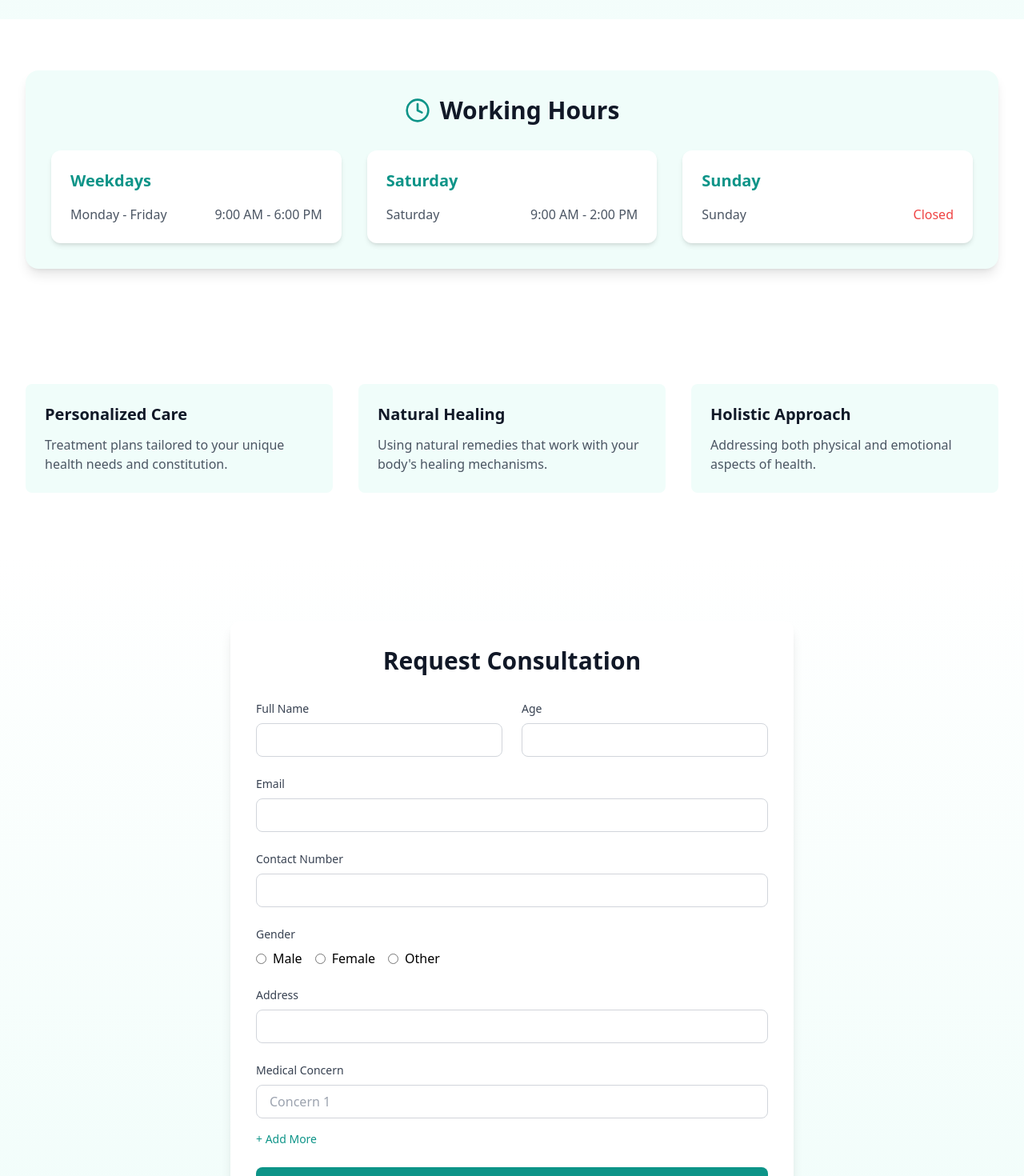
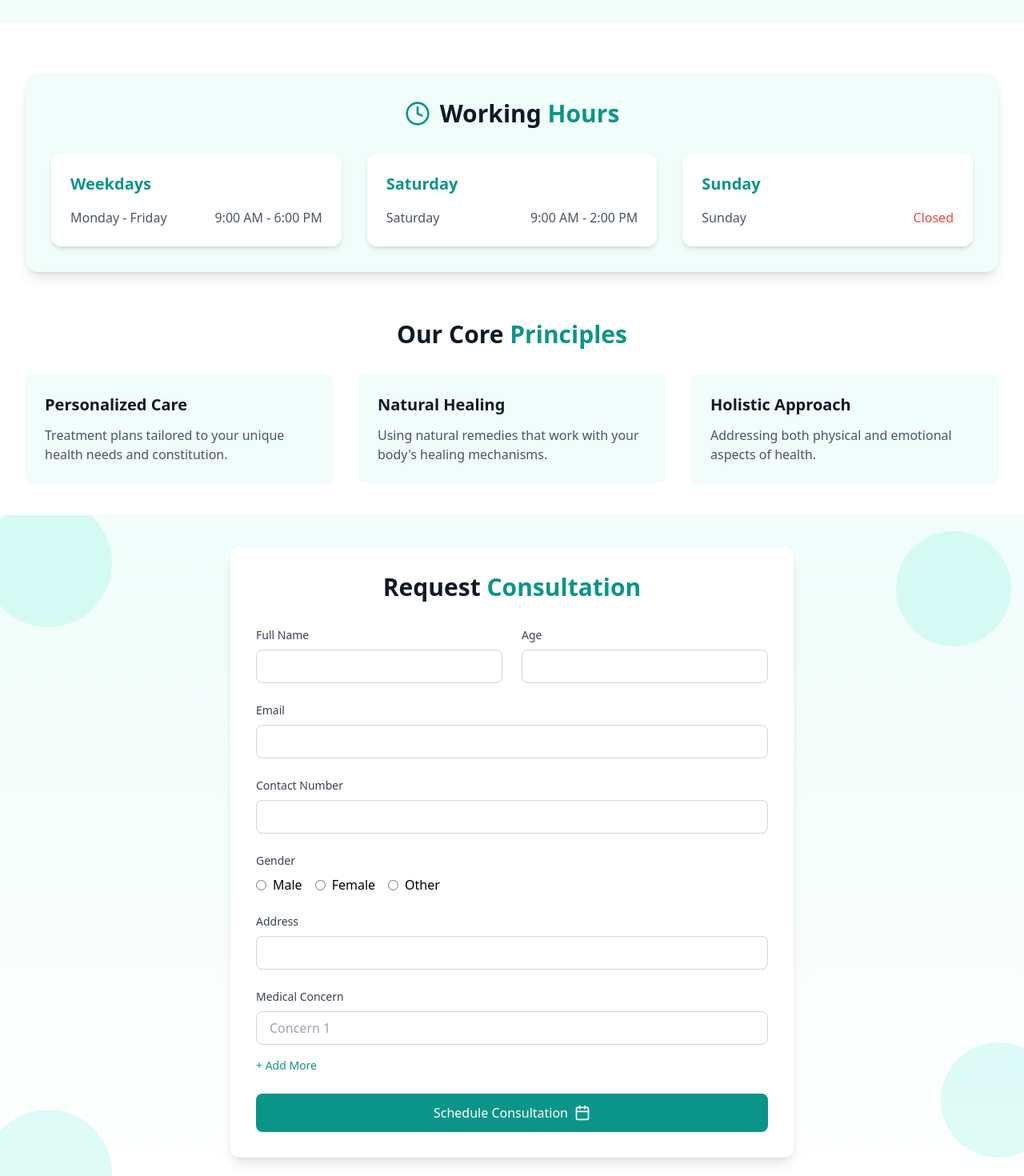
Before and after one commit to Mouneendra63/Project_Frontend, a React (Vite) app: page / in a window 1280 px wide. Shown: the part 500-1970 px from the top of the page at 80% size. Built offline with nearby package versions, Linux system fonts and the light colour scheme.

Commit message:
Done Refienments in the home page regarding colors

```diff
--- a/src/components/Navbar.tsx
+++ b/src/components/Navbar.tsx
@@ -6,7 +6,7 @@ const Navbar = () => {
   const [isOpen, setIsOpen] = useState(false);
 
   return (
-    <nav className="bg-white shadow-md">
+    <nav className="bg-white border-b-4 border-teal-600 text-gray-800 shadow-sm">
       <div className="max-w-7xl mx-auto px-4 sm:px-6 lg:px-8">
         <div className="flex justify-between h-16">
           <div className="flex items-center">
--- a/src/pages/Home.tsx
+++ b/src/pages/Home.tsx
@@ -112,12 +112,12 @@ function Home() {
       </section>
 
       {/* Working Hours Section */}
-      <section className="py-16 bg-white">
+      <section className="pt-16 pb-10 bg-white">
         <div className="max-w-7xl mx-auto px-4 sm:px-6 lg:px-8">
           <div className="bg-teal-50 rounded-2xl p-8 shadow-lg">
             <div className="flex items-center justify-center mb-8">
               <Clock className="h-8 w-8 text-teal-600 mr-3" />
-              <h2 className="text-3xl font-bold text-gray-900">Working Hours</h2>
+              <h2 className="text-3xl font-bold text-gray-900">Working <span className='text-teal-600'>Hours</span></h2>
             </div>
             <div className="grid grid-cols-1 md:grid-cols-3 gap-8">
               {[
@@ -141,7 +141,10 @@ function Home() {
       </section>
 
       {/* Features Section */}
-      <section className="py-20 bg-white">
+      <section className="pt-5 pb-10 bg-white">
+      <div className="flex items-center justify-center mb-8">
+              <h2 className="text-3xl font-bold text-gray-900">Our Core <span className='text-teal-600'>Principles</span> </h2>
+            </div>
         <div className="max-w-7xl mx-auto px-4 sm:px-6 lg:px-8">
           <div className="grid grid-cols-1 md:grid-cols-3 gap-8">
             {[
@@ -168,15 +171,21 @@ function Home() {
       </section>
 
       {/* Consultation Form */}
-      <section className="py-20 bg-gradient-to-b from-white to-teal-50" ref={formRef}>
+      <section className="relative pt-10 pb-20 bg-gradient-to-b from-teal-50 to-white overflow-hidden" ref={formRef}>
+      <div className="absolute -top-5 -left-5 w-40 h-40 bg-teal-300 rounded-full opacity-20 "></div>
+  <div className="absolute bottom-20 -right-10 w-36 h-36 bg-teal-300 rounded-full opacity-20 "></div>
+  <div className="absolute -bottom-5 -left-5 w-40 h-40 bg-teal-300 rounded-full opacity-20 "></div>
+  <div className="absolute top-5 right-4 w-36 h-36 bg-teal-300 rounded-full opacity-20 "></div>
+
+
         {alertComponent && (
           <div className="fixed top-5 right-5 z-50">
             {alertComponent}
           </div>
         )}
         <div className="max-w-3xl mx-auto px-4 sm:px-6 lg:px-8">
-          <div className="bg-white rounded-xl shadow-lg p-8">
-            <h2 className="text-3xl font-bold text-center text-gray-900 mb-8">Request Consultation</h2>
+          <div className="bg-white rounded-xl shadow-lg p-8 overflow-hidden ">
+            <h2 className="text-3xl font-bold text-center text-gray-900 mb-8">Request <span className='text-teal-600'>Consultation</span></h2>
             <form className="space-y-6" onSubmit={handleSubmit}>
               <div className="grid grid-cols-1 md:grid-cols-2 gap-6">
                 <div>
```
